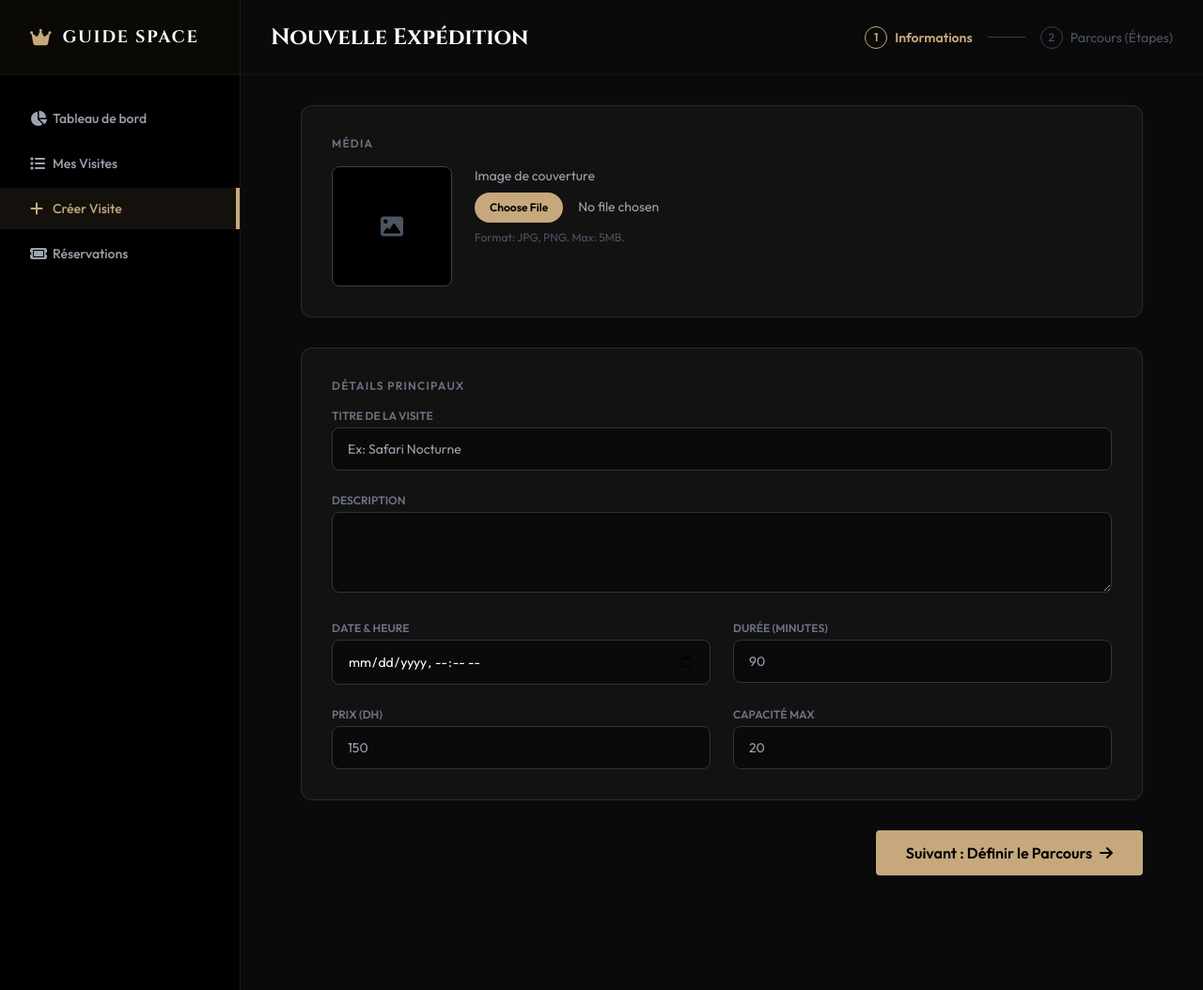
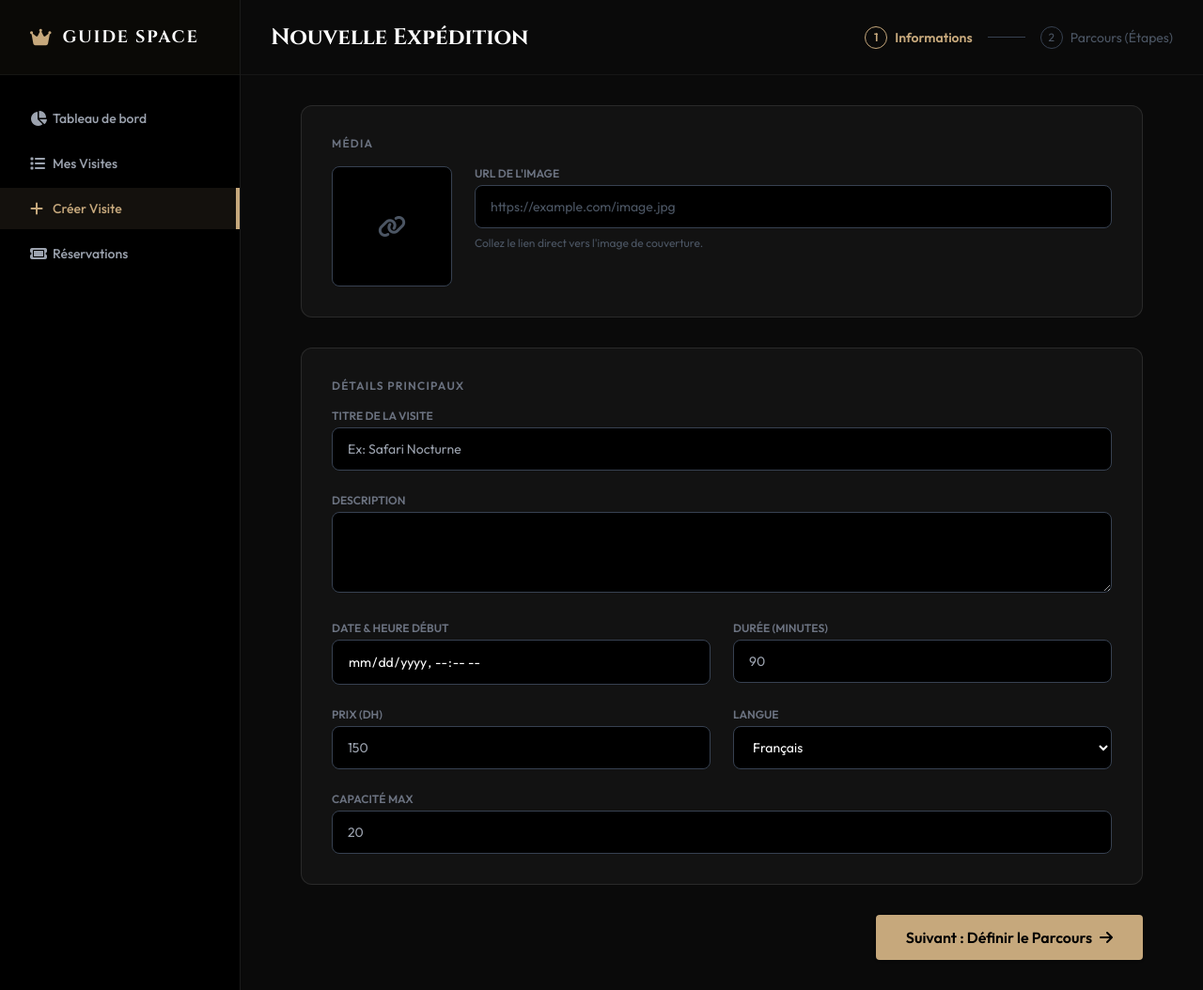
Before and after one commit to ilyas-doughmi/Assad-2025, a PHP site: page /pages/guide/guide_create.php in a window 1280 px wide. Shown: the whole page at 94% size. Run offline with PHP 8.4, Linux system fonts and the light colour scheme; a user stored in the database is signed in; some libraries are stand-ins or nearby versions.

Commit message:
feat: editing the create visite

```diff
--- a/pages/guide/guide_create.php
+++ b/pages/guide/guide_create.php
@@ -98,20 +98,18 @@ require_role("guide");
         <div class="flex-1 overflow-y-auto p-8 bg-[#0a0a0a]">
 
             <form action="process_tour.php" method="POST" enctype="multipart/form-data" class="max-w-4xl mx-auto">
-
 <div id="step1" class="fade-in space-y-8">
 
     <div class="bg-dark-panel border border-white/10 rounded-xl p-8">
         <h3 class="text-xs font-bold text-gray-500 uppercase tracking-widest mb-4">Média</h3>
         <div class="flex items-start gap-6">
-                            <div class="w-32 h-32 bg-black border border-gray-700 rounded-lg overflow-hidden flex items-center justify-center relative group">
-                                <img id="imgPreview" class="w-full h-full object-cover hidden">
-                                <i id="imgIcon" class="fa-solid fa-image text-2xl text-gray-600"></i>
+            <div class="w-32 h-32 bg-black border border-gray-700 rounded-lg overflow-hidden flex items-center justify-center shrink-0">
+                <i class="fa-solid fa-link text-2xl text-gray-600"></i>
             </div>
             <div class="flex-1">
-                                <label class="block text-sm text-gray-400 mb-2">Image de couverture</label>
-                                <input type="file" name="cover_image" onchange="previewImage(this)" class="block w-full text-sm text-gray-400 file:mr-4 file:py-2 file:px-4 file:rounded-full file:border-0 file:text-xs file:font-semibold file:bg-gold file:text-black hover:file:bg-white cursor-pointer">
-                                <p class="text-xs text-gray-600 mt-2">Format: JPG, PNG. Max: 5MB.</p>
+                <label class="block text-xs uppercase text-gray-500 font-bold mb-1">URL de l'image</label>
+                <input type="text" name="image" placeholder="https://example.com/image.jpg" class="dash-input w-full rounded-lg px-4 py-3 text-sm bg-black border border-gray-700 text-white placeholder-gray-600 focus:border-gold focus:outline-none">
+                <p class="text-xs text-gray-600 mt-2">Collez le lien direct vers l'image de couverture.</p>
             </div>
         </div>
     </div>
@@ -122,30 +120,43 @@ require_role("guide");
         <div class="grid grid-cols-1 gap-6 mb-6">
             <div>
                 <label class="block text-xs uppercase text-gray-500 font-bold mb-1">Titre de la visite</label>
-                                <input type="text" name="title" required placeholder="Ex: Safari Nocturne" class="dash-input w-full rounded-lg px-4 py-3 text-sm">
+                <input type="text" name="titre" required placeholder="Ex: Safari Nocturne" class="dash-input w-full rounded-lg px-4 py-3 text-sm bg-black border border-gray-700 text-white focus:border-gold focus:outline-none">
             </div>
             <div>
                 <label class="block text-xs uppercase text-gray-500 font-bold mb-1">Description</label>
-                                <textarea name="description" rows="3" class="dash-input w-full rounded-lg px-4 py-3 text-sm"></textarea>
+                <textarea name="description" rows="3" class="dash-input w-full rounded-lg px-4 py-3 text-sm bg-black border border-gray-700 text-white focus:border-gold focus:outline-none"></textarea>
             </div>
         </div>
 
         <div class="grid grid-cols-1 md:grid-cols-2 gap-6">
             <div>
-                                <label class="block text-xs uppercase text-gray-500 font-bold mb-1">Date & Heure</label>
-                                <input type="datetime-local" name="date" required class="dash-input w-full rounded-lg px-4 py-3 text-sm">
+                <label class="block text-xs uppercase text-gray-500 font-bold mb-1">Date & Heure Début</label>
+                <input type="datetime-local" name="date_heure_debut" required class="dash-input w-full rounded-lg px-4 py-3 text-sm bg-black border border-gray-700 text-white focus:border-gold focus:outline-none">
             </div>
+
             <div>
                 <label class="block text-xs uppercase text-gray-500 font-bold mb-1">Durée (Minutes)</label>
-                                <input type="number" name="duration" placeholder="90" class="dash-input w-full rounded-lg px-4 py-3 text-sm">
+                <input type="number" name="duree_minutes" placeholder="90" class="dash-input w-full rounded-lg px-4 py-3 text-sm bg-black border border-gray-700 text-white focus:border-gold focus:outline-none">
             </div>
+
             <div>
                 <label class="block text-xs uppercase text-gray-500 font-bold mb-1">Prix (DH)</label>
-                                <input type="number" name="price" placeholder="150" class="dash-input w-full rounded-lg px-4 py-3 text-sm">
+                <input type="number" step="0.01" name="prix" placeholder="150" class="dash-input w-full rounded-lg px-4 py-3 text-sm bg-black border border-gray-700 text-white focus:border-gold focus:outline-none">
             </div>
+
             <div>
+                <label class="block text-xs uppercase text-gray-500 font-bold mb-1">Langue</label>
+                <select name="langue" class="dash-input w-full rounded-lg px-4 py-3 text-sm bg-black border border-gray-700 text-white focus:border-gold focus:outline-none">
+                    <option value="Français">Français</option>
+                    <option value="Anglais">Anglais</option>
+                    <option value="Arabe">Arabe</option>
+                    <option value="Espagnol">Espagnol</option>
+                </select>
+            </div>
+
+            <div class="md:col-span-2">
                 <label class="block text-xs uppercase text-gray-500 font-bold mb-1">Capacité Max</label>
-                                <input type="number" name="capacity" placeholder="20" class="dash-input w-full rounded-lg px-4 py-3 text-sm">
+                <input type="number" name="capacity_max" placeholder="20" class="dash-input w-full rounded-lg px-4 py-3 text-sm bg-black border border-gray-700 text-white focus:border-gold focus:outline-none">
             </div>
         </div>
     </div>
```
Lines whose indentation alone changed are shown as unchanged.
